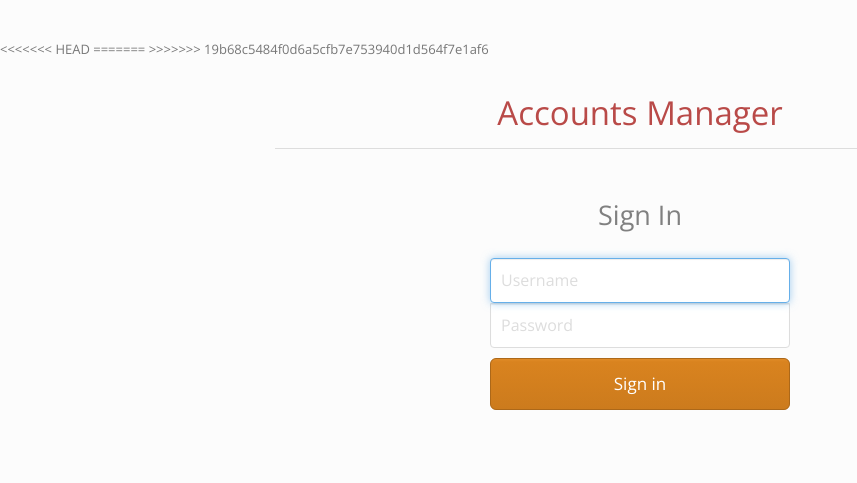
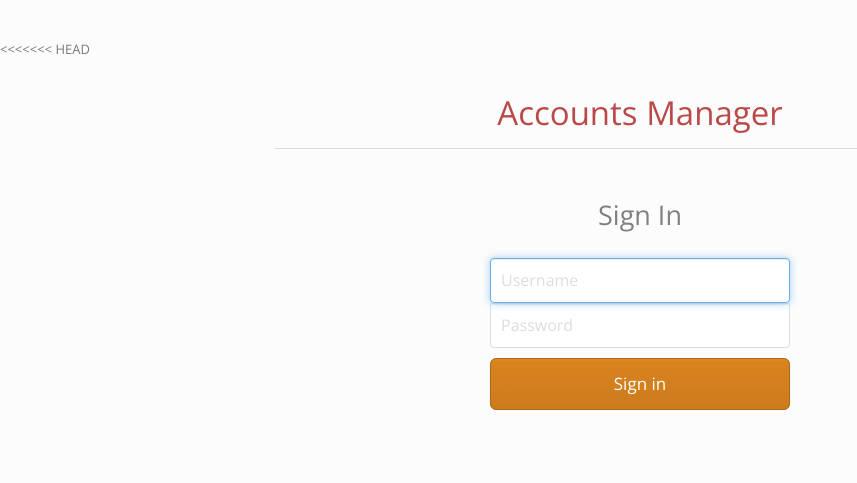
Before and after one commit to voidabhi/accounts, a PHP site: page /login.php in a window 1280 px wide. Shown: the top 483 px of the page, without its empty margins (0-857 px from the left). Run offline with PHP 8.4, Linux system fonts and the light colour scheme.

Commit message:
removed junk

```diff
--- a/login.php
+++ b/login.php
@@ -46,8 +46,6 @@
 
 	<link rel="icon" href="static/favicon.ico" type="image/x-icon" />
 	<link rel="shortcut icon" href="static/favicon.ico" type="image/x-icon" />
-=======
->>>>>>> 19b68c5484f0d6a5cfb7e753940d1d564f7e1af6
 
     <!-- HTML5 shim and Respond.js for IE8 support of HTML5 elements and media queries -->
     <!-- WARNING: Respond.js doesn't work if you view the page via file:// -->
```
